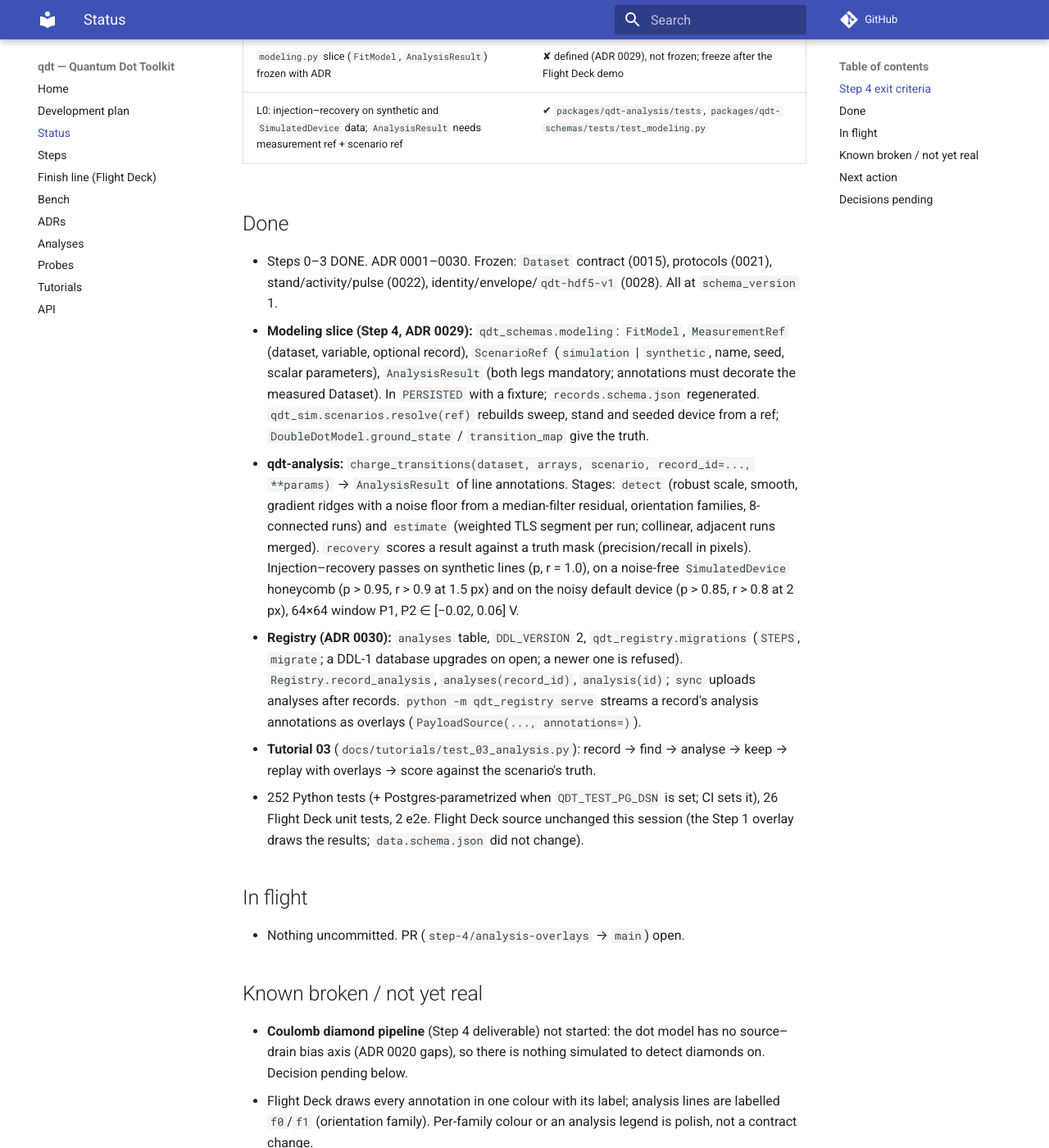
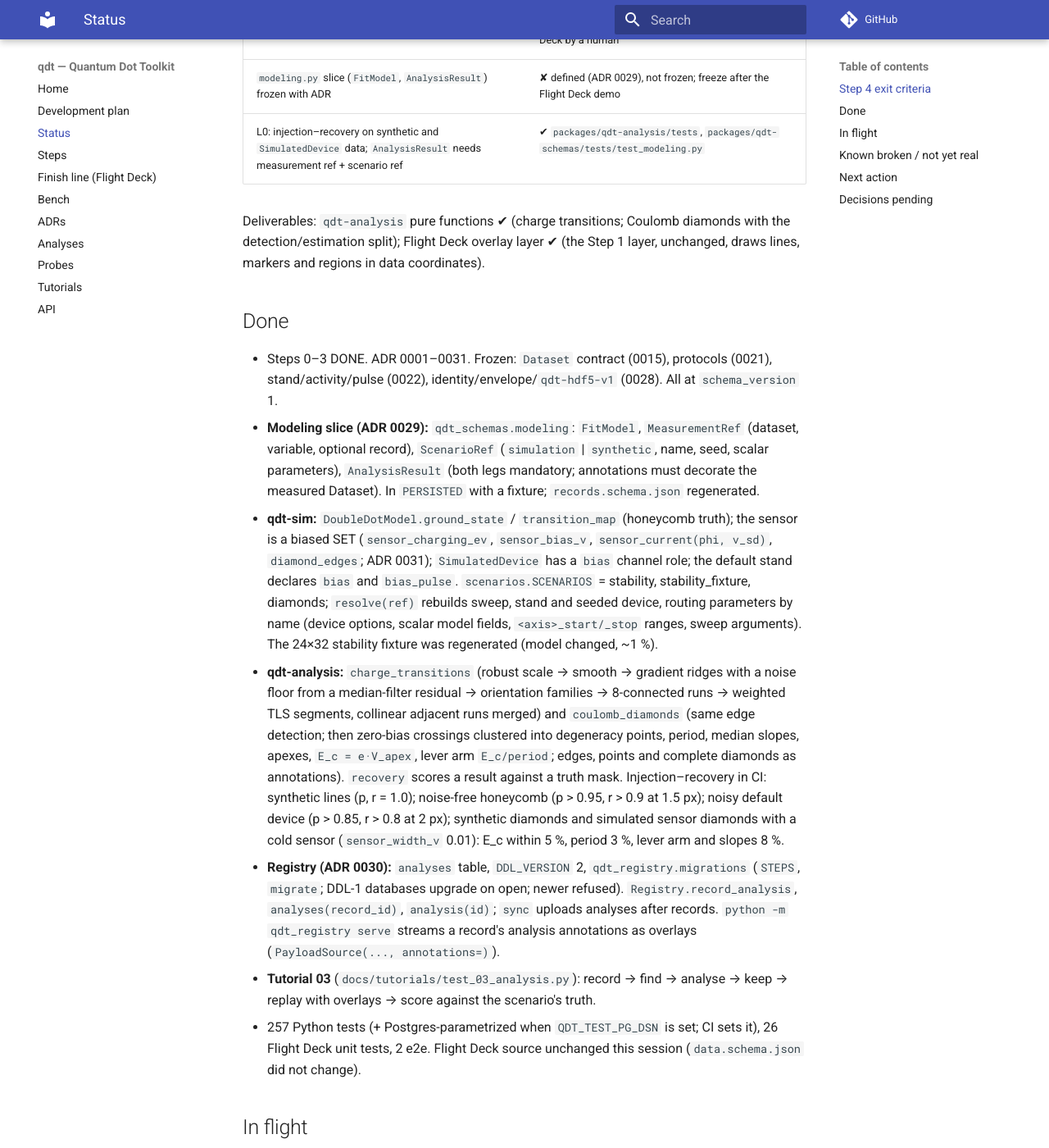
Before and after one commit to CowboyQuantum/qdt, an MkDocs documentation site: the page built from docs/STATUS.md, in a window 1280 px wide and 1400 px high, scrolled down 577 px. Shown: the whole window at 82% size. Built offline with MkDocs 1.6.1 and Material for MkDocs 9.7.7, drawn with Linux system fonts in a browser that asks for light colours; comment, search, counter and statistics services are not loaded; some of the changed text lies outside the part shown.

Commit message:
docs: ADR 0031 (sensor bias, diamonds); STATUS and Step 4 file — diamond decision resolved
Co-Authored-By: Claude Fable 5.1 <noreply@anthropic.com>

```diff
--- a/docs/STATUS.md
+++ b/docs/STATUS.md
@@ -4,75 +4,89 @@
 > A fresh session must be able to continue from this file alone.
 
 **Current step:** 4 — Analysis as a consumer → `docs/steps/04-analysis-overlays.md`
-**Branch:** `step-4/analysis-overlays` (PR against `main`; the human merges). Next session: continue on a
-new `step-4/<short-name>` from `main`.
-**Last session:** 2026-10-13, session 13. Opened Step 4. The human decided the scenario ref (ADR 0029).
-Built the `modeling.py` slice, the first `qdt-analysis` detector with injection–recovery in CI, the
-registry's `analyses` table with the first DDL migration (ADR 0030), overlays on replay, Tutorial 03.
+**Branch:** `step-4/analysis-overlays` (PR #10 against `main`; the human merges). Next session: a new
+`step-4/<short-name>` from `main`.
+**Last session:** 2026-10-13, session 13. Opened Step 4. The human decided the scenario ref (ADR 0029)
+and, later in the session, to add a source–drain bias to the model now (ADR 0031). Built the
+`modeling.py` slice, two `qdt-analysis` pipelines (charge transitions, Coulomb diamonds) with
+injection–recovery in CI, the registry's `analyses` table with the first DDL migration (ADR 0030),
+overlays on replay, Tutorial 03.
 
 ## Step 4 exit criteria
 | Criterion | State |
 |---|---|
-| a fit runs from a query, writes an `AnalysisResult`, and its overlay renders on the originating dataset | ◐ runs end to end in Python (Tutorial 03; reference client receives the overlays); not yet seen in Flight Deck by a human |
+| a fit runs from a query, writes an `AnalysisResult`, and its overlay renders on the originating dataset | ◐ runs end to end in Python (Tutorial 03; the reference client receives the overlays); not yet seen in Flight Deck by a human |
 | `modeling.py` slice (`FitModel`, `AnalysisResult`) frozen with ADR | ✘ defined (ADR 0029), not frozen; freeze after the Flight Deck demo |
 | L0: injection–recovery on synthetic and `SimulatedDevice` data; `AnalysisResult` needs measurement ref + scenario ref | ✔ `packages/qdt-analysis/tests`, `packages/qdt-schemas/tests/test_modeling.py` |
 
+Deliverables: `qdt-analysis` pure functions ✔ (charge transitions; Coulomb diamonds with the
+detection/estimation split); Flight Deck overlay layer ✔ (the Step 1 layer, unchanged, draws lines,
+markers and regions in data coordinates).
+
 ## Done
-- Steps 0–3 DONE. ADR 0001–0030. Frozen: `Dataset` contract (0015), protocols (0021), stand/activity/pulse
+- Steps 0–3 DONE. ADR 0001–0031. Frozen: `Dataset` contract (0015), protocols (0021), stand/activity/pulse
   (0022), identity/envelope/`qdt-hdf5-v1` (0028). All at `schema_version` 1.
-- **Modeling slice (Step 4, ADR 0029):** `qdt_schemas.modeling`: `FitModel`, `MeasurementRef` (dataset,
-  variable, optional record), `ScenarioRef` (`simulation` | `synthetic`, name, seed, scalar parameters),
+- **Modeling slice (ADR 0029):** `qdt_schemas.modeling`: `FitModel`, `MeasurementRef` (dataset, variable,
+  optional record), `ScenarioRef` (`simulation` | `synthetic`, name, seed, scalar parameters),
   `AnalysisResult` (both legs mandatory; annotations must decorate the measured Dataset). In `PERSISTED`
-  with a fixture; `records.schema.json` regenerated. `qdt_sim.scenarios.resolve(ref)` rebuilds sweep,
-  stand and seeded device from a ref; `DoubleDotModel.ground_state` / `transition_map` give the truth.
-- **qdt-analysis:** `charge_transitions(dataset, arrays, scenario, record_id=..., **params)` →
-  `AnalysisResult` of line annotations. Stages: `detect` (robust scale, smooth, gradient ridges with a
-  noise floor from a median-filter residual, orientation families, 8-connected runs) and `estimate`
-  (weighted TLS segment per run; collinear, adjacent runs merged). `recovery` scores a result against a
-  truth mask (precision/recall in pixels). Injection–recovery passes on synthetic lines (p, r = 1.0),
-  on a noise-free `SimulatedDevice` honeycomb (p > 0.95, r > 0.9 at 1.5 px) and on the noisy default
-  device (p > 0.85, r > 0.8 at 2 px), 64×64 window P1, P2 ∈ [−0.02, 0.06] V.
+  with a fixture; `records.schema.json` regenerated.
+- **qdt-sim:** `DoubleDotModel.ground_state` / `transition_map` (honeycomb truth); the sensor is a biased
+  SET (`sensor_charging_ev`, `sensor_bias_v`, `sensor_current(phi, v_sd)`, `diamond_edges`; ADR 0031);
+  `SimulatedDevice` has a `bias` channel role; the default stand declares `bias` and `bias_pulse`.
+  `scenarios.SCENARIOS` = stability, stability_fixture, diamonds; `resolve(ref)` rebuilds sweep, stand and
+  seeded device, routing parameters by name (device options, scalar model fields, `<axis>_start/_stop`
+  ranges, sweep arguments). The 24×32 stability fixture was regenerated (model changed, ~1 %).
+- **qdt-analysis:** `charge_transitions` (robust scale → smooth → gradient ridges with a noise floor from
+  a median-filter residual → orientation families → 8-connected runs → weighted TLS segments, collinear
+  adjacent runs merged) and `coulomb_diamonds` (same edge detection; then zero-bias crossings clustered
+  into degeneracy points, period, median slopes, apexes, `E_c = e·V_apex`, lever arm `E_c/period`; edges,
+  points and complete diamonds as annotations). `recovery` scores a result against a truth mask.
+  Injection–recovery in CI: synthetic lines (p, r = 1.0); noise-free honeycomb (p > 0.95, r > 0.9 at
+  1.5 px); noisy default device (p > 0.85, r > 0.8 at 2 px); synthetic diamonds and simulated sensor
+  diamonds with a cold sensor (`sensor_width_v` 0.01): E_c within 5 %, period 3 %, lever arm and slopes 8 %.
 - **Registry (ADR 0030):** `analyses` table, `DDL_VERSION` 2, `qdt_registry.migrations` (`STEPS`,
-  `migrate`; a DDL-1 database upgrades on open; a newer one is refused). `Registry.record_analysis`,
+  `migrate`; DDL-1 databases upgrade on open; newer refused). `Registry.record_analysis`,
   `analyses(record_id)`, `analysis(id)`; `sync` uploads analyses after records. `python -m qdt_registry
   serve` streams a record's analysis annotations as overlays (`PayloadSource(..., annotations=)`).
 - **Tutorial 03** (`docs/tutorials/test_03_analysis.py`): record → find → analyse → keep → replay with
   overlays → score against the scenario's truth.
-- 252 Python tests (+ Postgres-parametrized when `QDT_TEST_PG_DSN` is set; CI sets it), 26 Flight Deck
-  unit tests, 2 e2e. Flight Deck source unchanged this session (the Step 1 overlay draws the results;
-  `data.schema.json` did not change).
+- 257 Python tests (+ Postgres-parametrized when `QDT_TEST_PG_DSN` is set; CI sets it), 26 Flight Deck
+  unit tests, 2 e2e. Flight Deck source unchanged this session (`data.schema.json` did not change).
 
 ## In flight
-- Nothing uncommitted. PR (`step-4/analysis-overlays` → `main`) open.
+- Nothing uncommitted. PR #10 (`step-4/analysis-overlays` → `main`) open.
 
 ## Known broken / not yet real
-- **Coulomb diamond pipeline** (Step 4 deliverable) not started: the dot model has no source–drain bias
-  axis (ADR 0020 gaps), so there is nothing simulated to detect diamonds on. Decision pending below.
+- The diamond estimator needs sharp edges: at the stability default sensor width (40 mV, kT_s ≈ 80 µeV)
+  the thermal tails of neighbouring edges overlap into blobs around the apexes and E_c comes out ~30 %
+  low on 64×64. Name a colder sensor in the scenario ref (as the test does) or add non-maximum
+  suppression / a direct model fit later (ADR 0031).
+- Symmetric leads only: diamonds are symmetric; E_c read from either apex.
 - Flight Deck draws every annotation in one colour with its label; analysis lines are labelled `f0`/`f1`
-  (orientation family). Per-family colour or an analysis legend is polish, not a contract change.
+  (orientation family), degeneracy points `g<k>`, diamonds `E_c … meV`. Per-kind colour is polish.
 - Postgres suite not run locally this session: `docker` is not on PATH in this shell. CI runs it. Local:
   `docker compose -f deploy/registry.compose.yml up -d`, then
   `QDT_TEST_PG_DSN=postgresql+psycopg://qdt:qdt@127.0.0.1:5432/qdt_test` (use `127.0.0.1`, not `localhost`).
   A Step 3 Postgres server (DDL 1) will be migrated to DDL 2 by the first new client that connects.
 - Two wall-clock-bound CI gates flake on shared runners (Flight Deck renderer bench rendered rate;
   `test_wire_path_keeps_design_target_line_rate`). Advisory treatment still undecided (cf. ADR 0014).
-- Carried over: model physics gaps (ADR 0020); waveform protocols frozen without a call site (ADR 0021);
-  QUA emitter and real drivers (Step 5); `FINISH_LINE.md` TODO (human); `BENCH.md` skeleton; DUT #10.
+- Carried over: model physics gaps (ADR 0020: no tunnel coupling, spin, valley, DQD transport); waveform
+  protocols frozen without a call site (ADR 0021); QUA emitter and real drivers (Step 5); `FINISH_LINE.md`
+  TODO (human); `BENCH.md` skeleton; DUT #10.
 - Windows: `pnpm` is not on PATH; use `corepack pnpm ...` in `apps/flightdeck`.
 
 ## Next action
-**Human:** merge the PR, check CI (Postgres job included). See the overlays: run Tutorial 03's steps 1–3
-against `~/.qdt/registry` (or `uv run python docs/tutorials/test_03_analysis.py` and point
-`Registry(...)` at `~/.qdt/registry`), then `uv run python -m qdt_registry serve <record_id>` and
-`corepack pnpm dev` in `apps/flightdeck`. Decide the Coulomb diamond question below.
+**Human:** merge PR #10, check CI (Postgres job included). See the overlays: run Tutorial 03's steps 1–3
+against `~/.qdt/registry` (point `Registry(...)` there), then `uv run python -m qdt_registry serve
+<record_id>` and `corepack pnpm dev` in `apps/flightdeck`. For diamonds, do the same with
+`ScenarioRef(kind="simulation", name="diamonds", seed=…, parameters={"sensor_width_v": 0.01})` and
+`coulomb_diamonds`.
 **Then** on `step-4/<short-name>`: (1) freeze `modeling.py` with an ADR once the human has seen the
-overlay (review field by field against `charge_transitions`, `Registry.record_analysis`, Tutorial 03,
-as ADR 0028 did); (2) per the decision, either add a bias axis to `qdt-sim` (ADR; `SimulatedDevice`
-needs a bias channel role) and a diamond detector/estimator, or defer diamonds to Step 6 and amend the
-step file; (3) mark the step DONE in `docs/steps/04-analysis-overlays.md` and `docs/steps/README.md`.
+overlays (review field by field against `charge_transitions`, `coulomb_diamonds`,
+`Registry.record_analysis`, Tutorial 03, as ADR 0028 did); (2) mark the step DONE in
+`docs/steps/04-analysis-overlays.md` and `docs/steps/README.md`; (3) open Step 5 (`docs/steps/05-…`).
 
 ## Decisions pending
-- Coulomb diamonds in Step 4: add a source–drain bias to the model now, or defer to Step 6 (the step
-  file lists diamonds as a deliverable; the model cannot produce them). #10 surrogate DUT by Step 5 entry.
-  Advisory treatment of the two wall-clock CI gates. What a *live* measurement's `ScenarioRef` is (Step 5,
-  ADR 0029).
+- #10 surrogate DUT by Step 5 entry. Advisory treatment of the two wall-clock CI gates. What a *live*
+  measurement's `ScenarioRef` is (Step 5, ADR 0029). Whether the diamond estimator should survive warm
+  edges before the freeze (STATUS: not required by the step).
```
Also changed, not shown: docs/adr/0031-sensor-set-source-drain-bias.md (added, +79 -0 lines), docs/adr/README.md (+1 -0 lines), docs/steps/04-analysis-overlays.md (+4 -5 lines).
